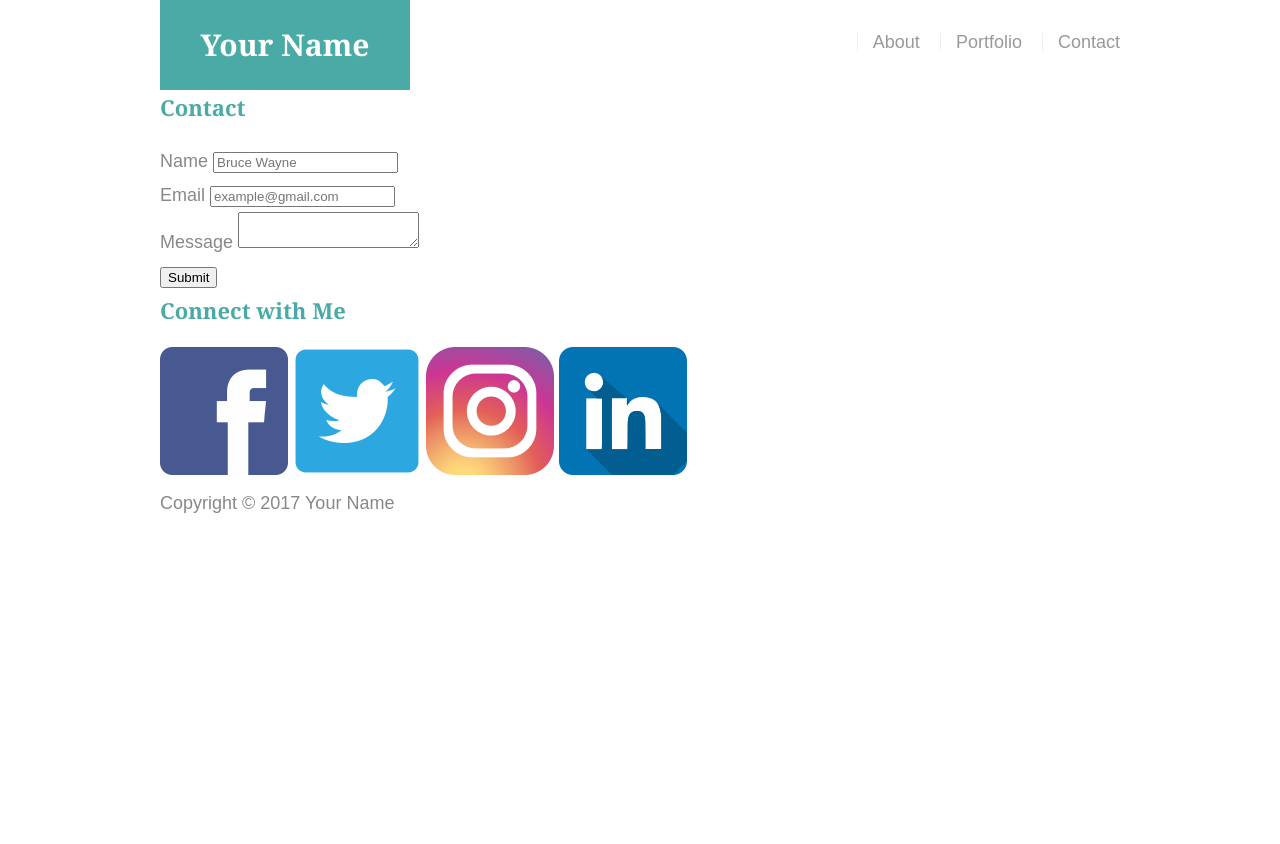
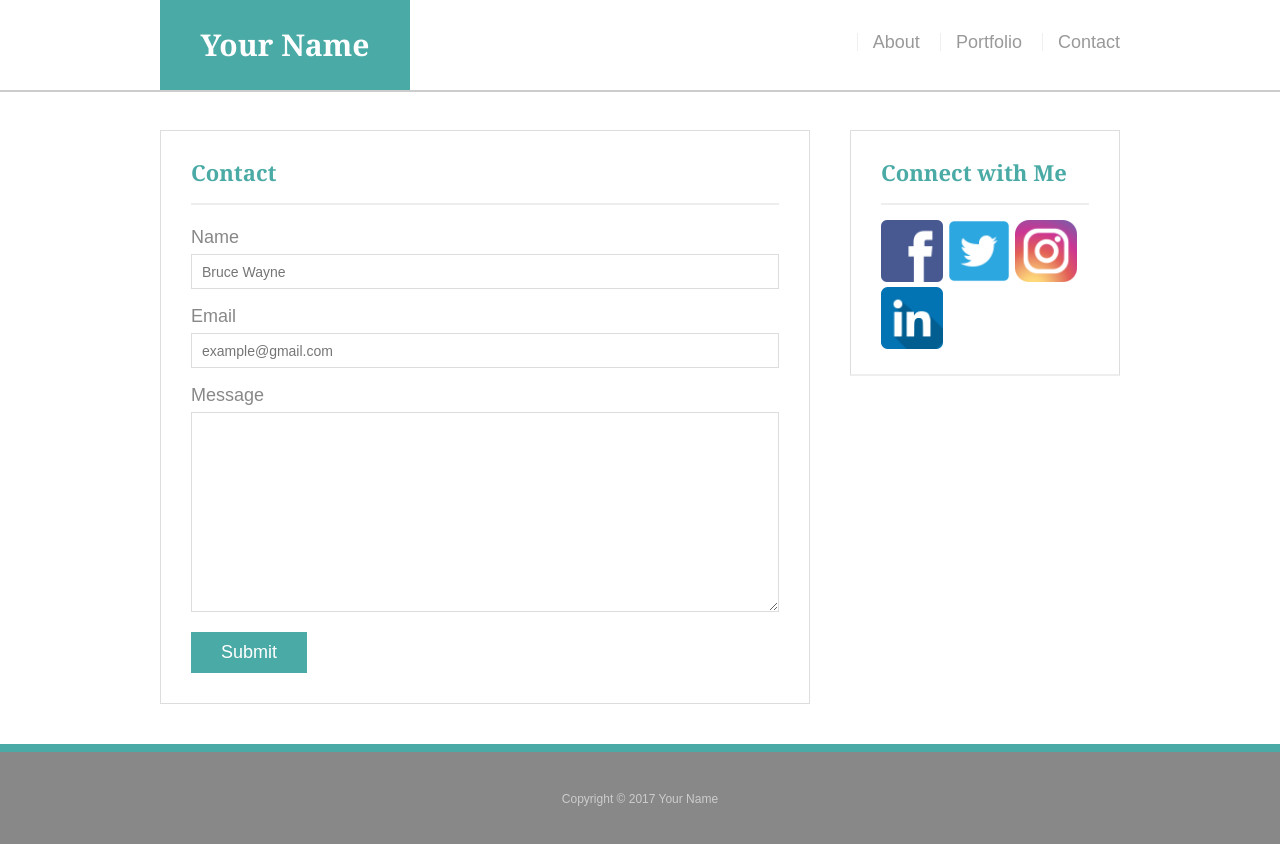
Before and after one commit to yifty08/Responsive-Portfolio2, a plain HTML site: page contact.html in a window 1280 px wide. Before the commit the page ends 800 px from the top, so only its background shows below. Drawn offline with Linux system fonts and the light colour scheme.

Commit message:
basic portfoli page

```diff
--- a/assets/css/style.css
+++ b/assets/css/style.css
@@ -41,8 +41,8 @@ h2, h3 {
 	font-size: 22px;
 }
 
-*masthead {
-	background: #fff;
+#masthead {
+	background-color: #fff;
 	margin: 0 0 30px;
 	z-index: 99;
 	color: #fff;
@@ -85,4 +85,139 @@ nav a: first-child{
 	border-left: 0 none;
 }
 
-/*main*/
+/* main */
+
+#main-container {
+	padding-top: 130px;
+}
+
+.main-section {
+	background-color: #fff;
+	padding: 30px;
+	margin: 0 0 40px 0;
+	width: 100%;
+	max-width: 650px;
+	float: left;
+	border: 1px solid #ddd;
+}
+
+.auth-image {
+	width: 200px;
+	height: auto;
+	margin-top: 10px;
+	float: left;
+	margin-right: 25px;
+}
+
+/* sidebar */
+
+.sidebar {
+	background-color: #fff;
+	padding: 30px;
+	width: 100%;
+	max-width: 270px;
+	float: right;
+	border: 1px solid #ddd;
+	margin-bottom: 20px;
+}
+
+h2, h3, .sidebar {
+	border-bottom: 2px solid #eee;
+	padding-bottom: 20px;
+	margin-bottom: 15px;
+	line-height: 22px;
+}
+
+.social {
+	width: 62px;
+	height: 62px;
+	margin: 0 auto;
+}
+
+.social: last-child {
+	margin-right: 0;
+}
+
+/* footer */
+
+footer {
+	background-color: #888;
+	color: #fff;
+	padding: 30px 0;
+	clear: both;
+	border-top: 8px solid #4aaaa5;
+	color: #ccc;
+	font-size: 12px;
+	text-align: center;
+}
+
+/* portfolio */
+
+.work {
+	width: 274px;
+	overflow: auto;
+	position: relative;
+	float: left;
+	margin: 20px 0 25px;
+}
+
+.work:nth-child(even) {
+	margin-right:40px;
+}
+
+.work img {
+	width: 100%;
+	border: 0 none;
+	opacity: 0.8;
+}
+
+.work h3 {
+	border-bottom: 0;
+	background-color: #4aaaa5;
+	color: #fff;
+	text-align: center;
+	position: absolute;
+	bottom: 20px;
+	padding: 15px;
+	width: 100%;
+	line-height: 30px;
+	margin-bottom: 0;
+	font-weight: 300;
+}
+
+/* contact */
+
+#contact-form ul {
+	margin-bottom: 20px;
+}
+
+#contact-form li {
+	margin-bottom: 10px;
+}
+
+label, input[type=text],
+input[type=email], textarea {
+	display: block;
+	width: 100%;
+}
+
+input[type=text],
+input[type=email], textarea {
+	height: 35px;
+	border: 1px solid #ddd;
+	padding: 0 10px;
+	font-size: 14px;
+}
+
+textarea {
+	height: 200px;
+}
+
+input[type=submit] {
+	background: #4aaaa5;
+	border: 0 none;
+	color: #fff;
+	font-size: 18px;
+	padding: 10px 30px;
+	cursor: pointer;
+}
```
Also changed, not shown: 2 other files.
